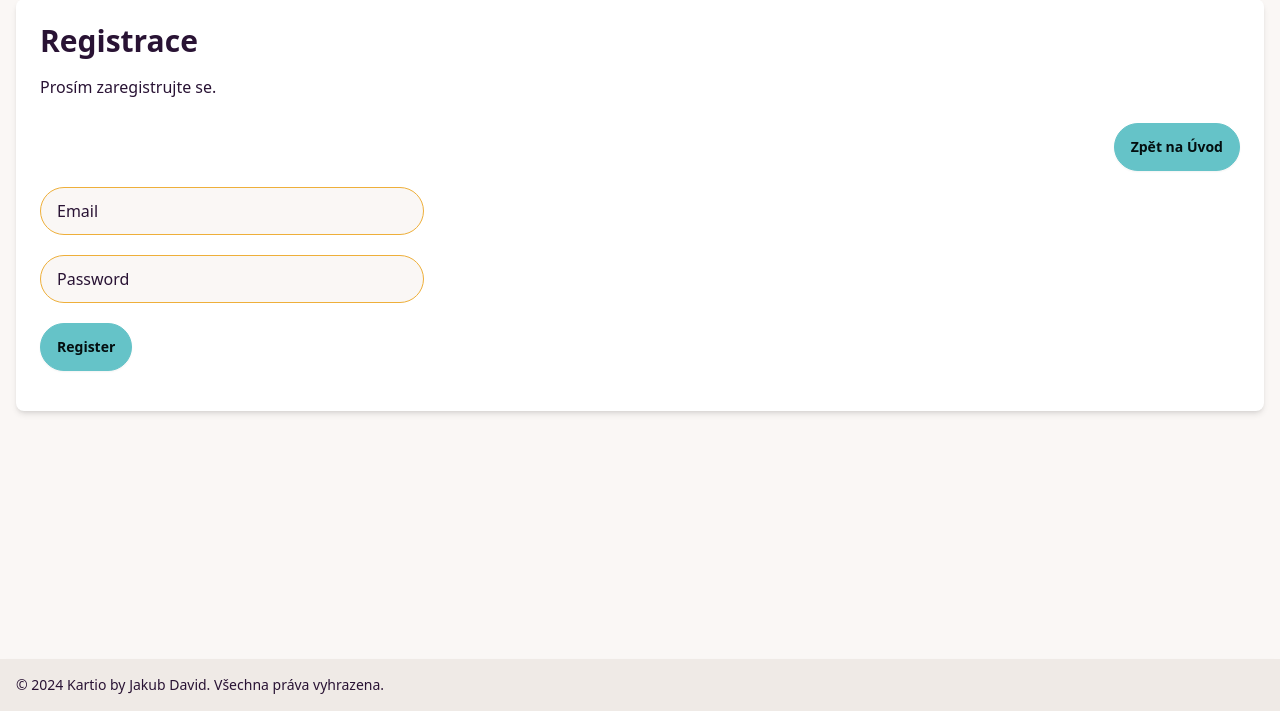
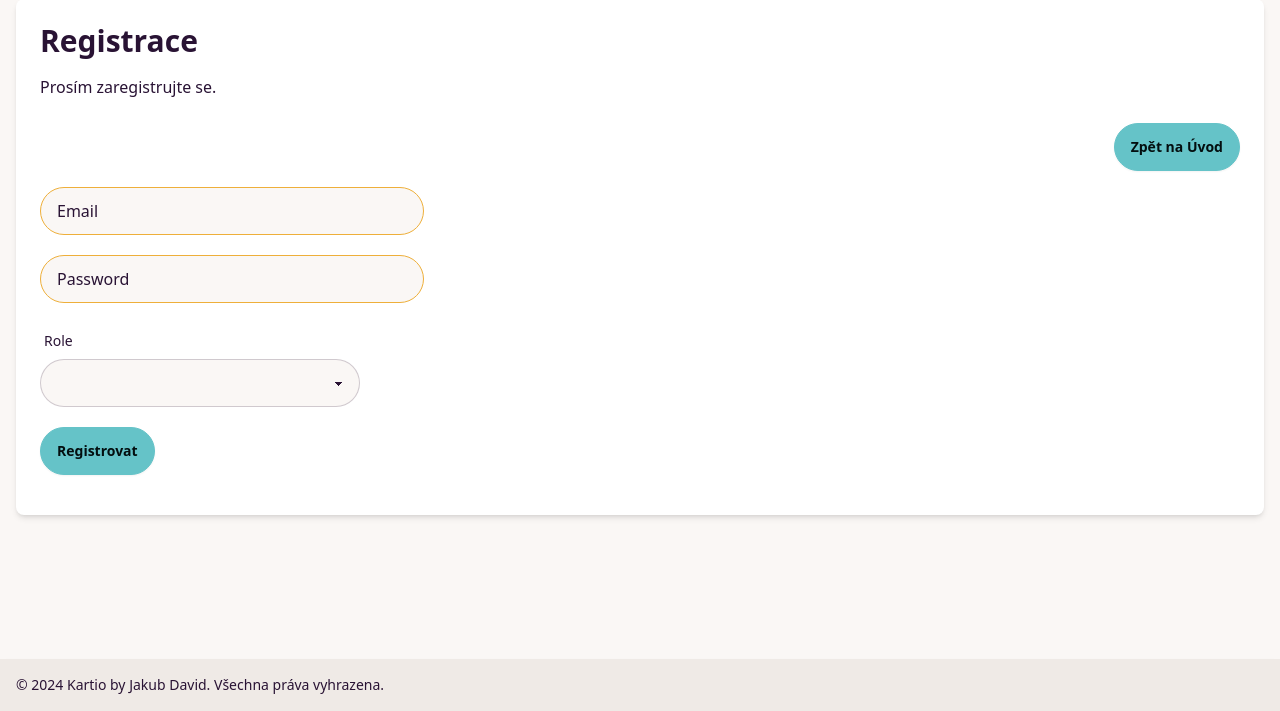
Before and after one commit to Resonect-Technology/kartio, a Symfony app: template kartio/templates/security/register.html.twig in a window 1280 px wide. Shown: the part 89-800 px from the top of the page. Run offline with Twig, Linux system fonts and the light colour scheme; the template is opened without the code that fills it, so the values that code supplies are empty; form fields are guessed from the names that the template uses; style sheets or scripts are compiled from the project's sources; some libraries are stand-ins or nearby versions.

Commit message:
Add role picker

```diff
--- a/kartio/src/Controller/SecurityController.php
+++ b/kartio/src/Controller/SecurityController.php
@@ -26,6 +26,10 @@ class SecurityController extends AbstractController
             $hashedPassword = $passwordHasher->hashPassword($user, $user->getPassword());
 
             $user->setPassword($hashedPassword);
+
+            // Assign roles based on the select value
+            $role = $form->get("role")->getData();
+            $user->setRoles([$role]);
 
             $dm->persist($user);
             $dm->flush();
--- a/kartio/templates/security/register.html.twig
+++ b/kartio/templates/security/register.html.twig
@@ -11,7 +11,7 @@
 			Prosím zaregistrujte se.
 		</p>
 		<div class="flex justify-end mb-4">
-			<a href="{{ path('app_brands') }}" class="btn btn-primary">Zpět na Úvod</a>
+			<a href="{{ path("app_brands") }}" class="btn btn-primary">Zpět na Úvod</a>
 		</div>
 
 		<div class="mb-4 lg:w-96">
@@ -28,7 +28,14 @@
 				{{ form_errors(form.password) }}
 			</label>
 
-			<button type="submit" class="btn btn-primary">Register</button>
+			<label class="form-control w-full max-w-xs mb-5">
+				<div class="label">
+					<span class="label-text">{{ form_label(form.role) }}</span>
+				</div>
+				{{ form_widget(form.role, {"attr": {"class": "select select-bordered"}}) }}
+			</label>
+
+			<button type="submit" class="btn btn-primary">Registrovat</button>
 			{{ form_end(form) }}
 
 		</div>
```
Also changed, not shown: kartio/src/Form/RegistrationType.php (+11 -0 lines).
